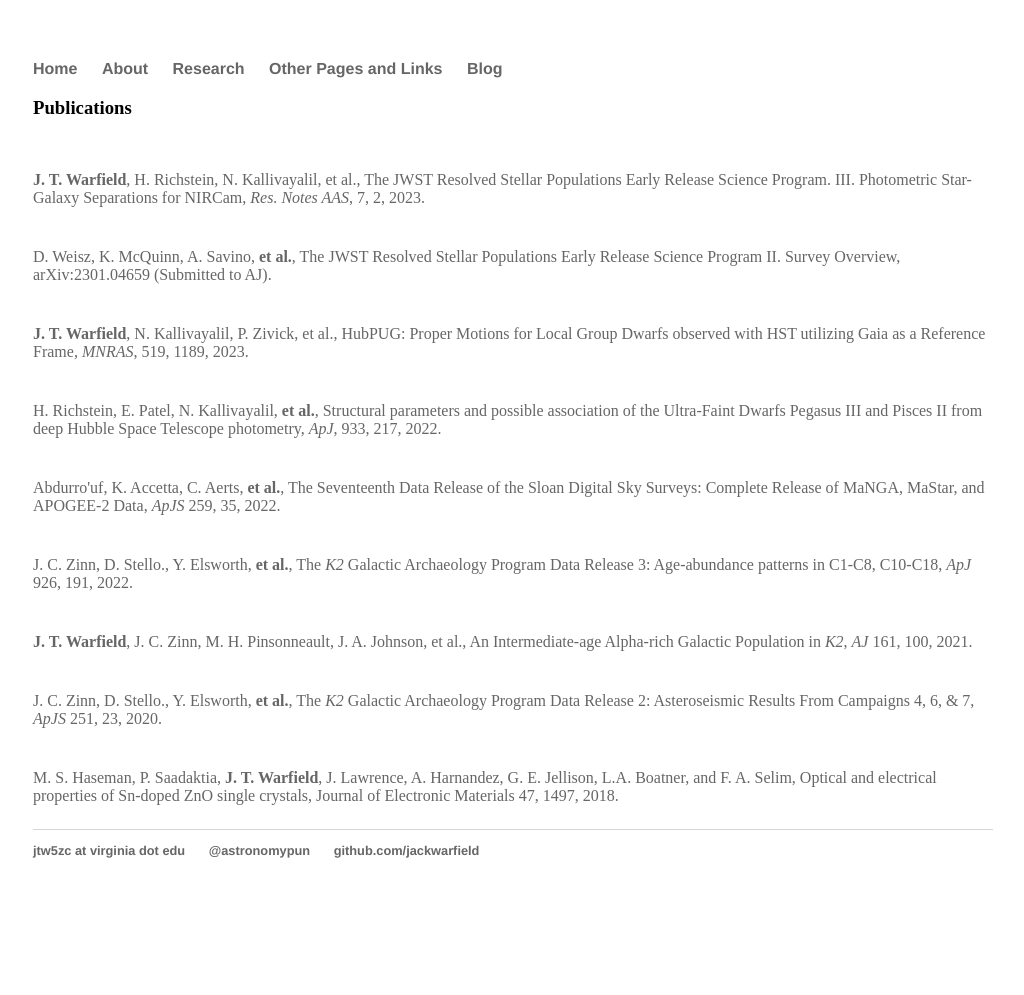
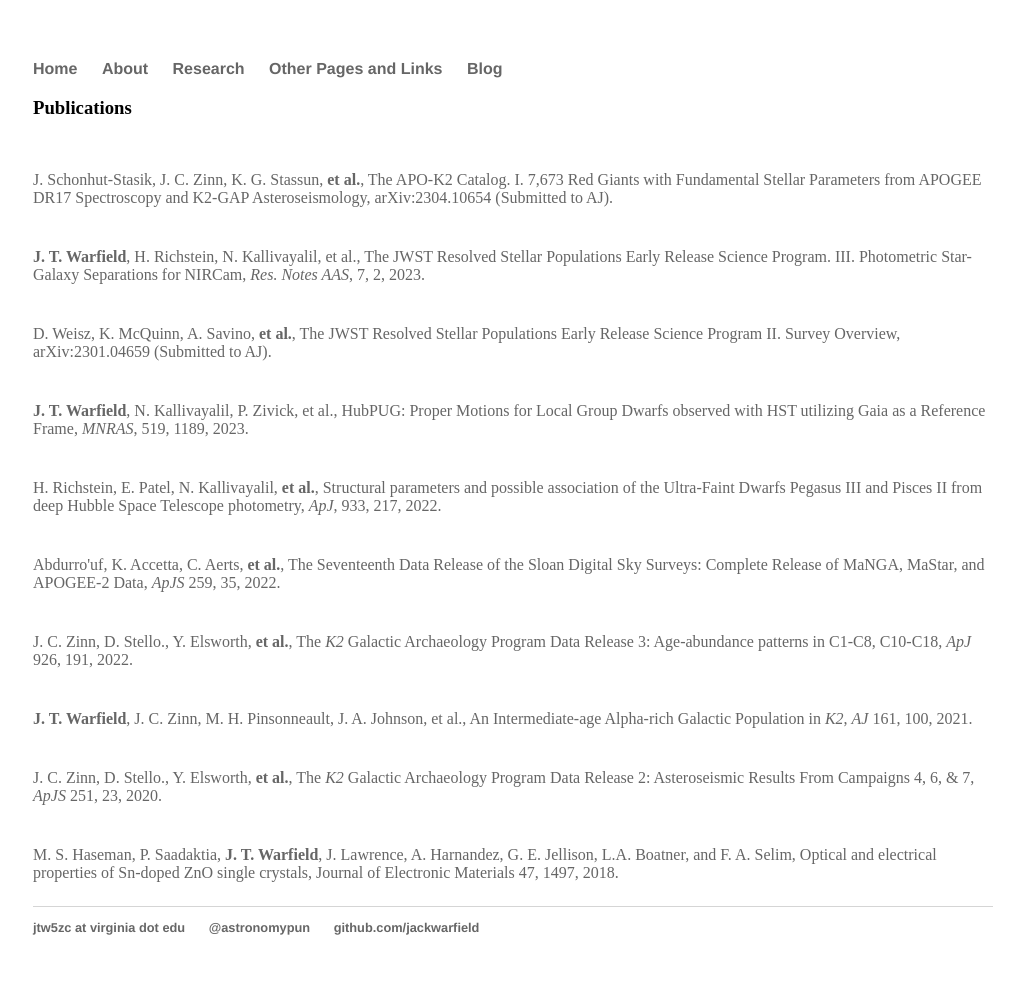
Before and after one commit to jackwarfield/jackwarfield.github.io, a Jekyll site: the page built from research/index.html, in a window 1280 px wide. Shown: the whole page, without its empty margins (127-1151 px from the left). Built offline with Jekyll 4.4.1, drawn with Linux system fonts in a browser that asks for light colours; before the commit the page ends 918 px from its top, so only the background shows below that.

Commit message:
add apok2 paper 1

```diff
--- a/research/index.html
+++ b/research/index.html
@@ -5,6 +5,7 @@ title: Research
 <div class="blurb">
 	<h3>Publications</h3>
 	<p>
+    <pre>&#9;</pre><a href='https://ui.adsabs.harvard.edu/abs/2023arXiv230410654S/abstract'>J. Schonhut-Stasik, J. C. Zinn, K. G. Stassun, <b>et al.</b>, The APO-K2 Catalog. I. 7,673 Red Giants with Fundamental Stellar Parameters from APOGEE DR17 Spectroscopy and K2-GAP Asteroseismology, arXiv:2304.10654 (Submitted to AJ).</a><br>
     <pre>&#9;</pre><a href='https://ui.adsabs.harvard.edu/abs/2023arXiv230107218W/abstract'><b>J. T. Warfield</b>, H. Richstein, N. Kallivayalil, et al., The JWST Resolved Stellar Populations Early Release Science Program. III. Photometric Star-Galaxy Separations for NIRCam, <i>Res. Notes AAS</i>, 7, 2, 2023.</a><br>
     <pre>&#9;</pre><a href='https://ui.adsabs.harvard.edu/abs/2023arXiv230104659W/abstract'>D. Weisz, K. McQuinn, A. Savino, <b>et al.</b>, The JWST Resolved Stellar Populations Early Release Science Program II. Survey Overview, arXiv:2301.04659 (Submitted to AJ).</a><br>
     <pre>&#9;</pre><a href='https://ui.adsabs.harvard.edu/abs/2023MNRAS.519.1189W/abstract'><b>J. T. Warfield</b>, N. Kallivayalil, P. Zivick, et al., HubPUG: Proper Motions for Local Group Dwarfs observed with HST utilizing Gaia as a Reference Frame, <i>MNRAS</i>, 519, 1189, 2023.</a><br>
```
